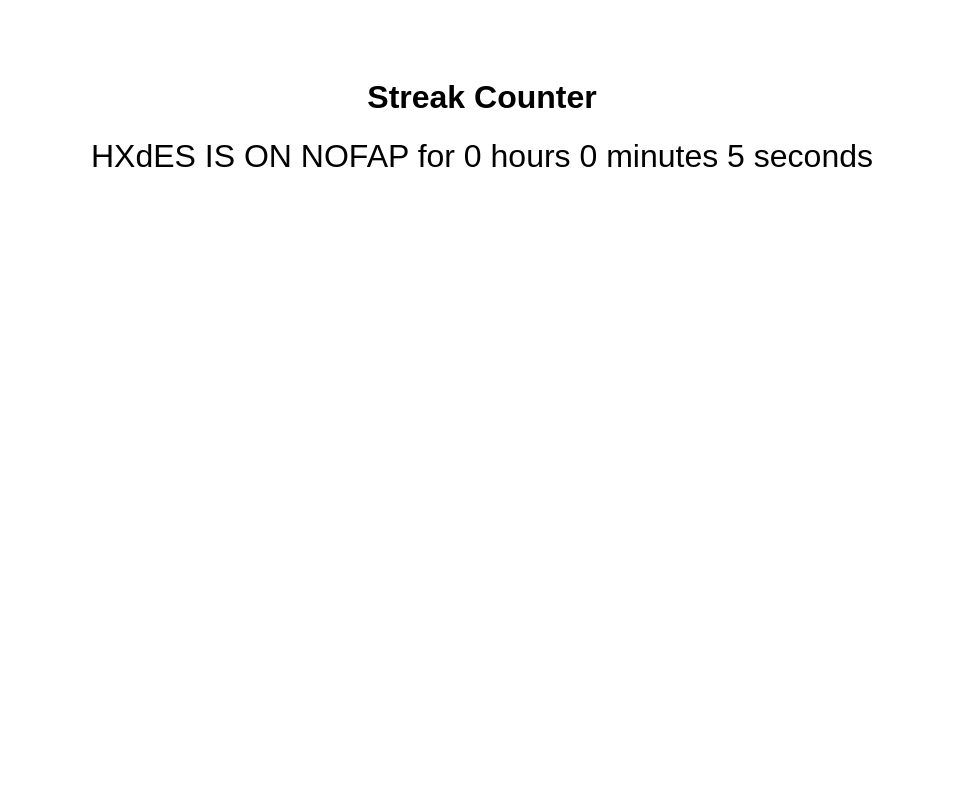
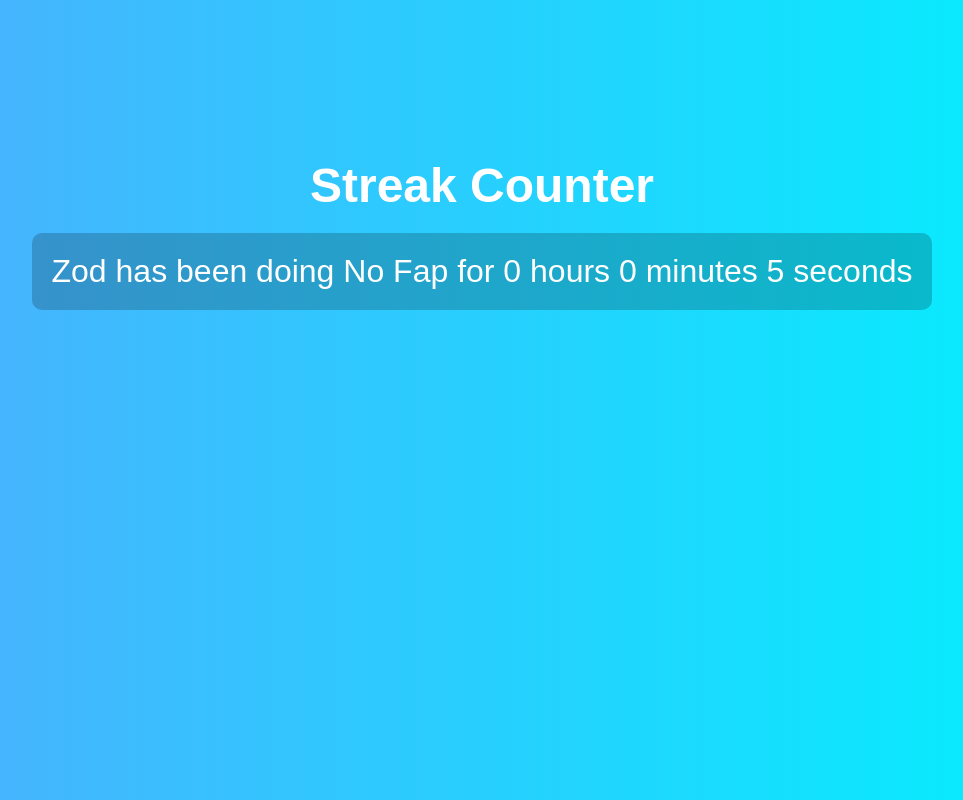
Before and after one commit to ras173/mystreAK, a plain HTML site: page index.html in a window 1280 px wide. Shown: the whole page, without its empty margins (158-1121 px from the left). Drawn offline with Linux system fonts and the light colour scheme.

Commit message:
Update index.html

```diff
--- a/index.html
+++ b/index.html
@@ -6,36 +6,52 @@
     <title>Streak Counter</title>
     <style>
         body {
-            font-family: Arial, sans-serif;
+            font-family: 'Arial', sans-serif;
             text-align: center;
             padding: 50px;
+            background: linear-gradient(to right, #4facfe, #00f2fe);
+            color: #fff;
+        }
+        h1 {
+            font-size: 3em;
+            margin-bottom: 20px;
         }
         #streak {
             font-size: 2em;
+            background-color: rgba(0, 0, 0, 0.2);
+            padding: 20px;
+            border-radius: 10px;
+            display: inline-block;
+        }
+        .container {
+            margin-top: 100px;
         }
     </style>
 </head>
 <body>
-    <h1>Streak Counter</h1>
-    <div id="streak">Zaid has been doing X for 0 hours 0 minutes 0 seconds</div>
+    <div class="container">
+        <h1>Streak Counter</h1>
+        <div id="streak">Zaid has been doing X for 0 hours 0 minutes 0 seconds</div>
+    </div>
     <script>
         function startStreakCounter() {
             const streakElement = document.getElementById('streak');
-            let hours = 0;
-            let minutes = 0;
-            let seconds = 0;
+            let startTime = localStorage.getItem('startTime');
+
+            if (!startTime) {
+                startTime = new Date().getTime();
+                localStorage.setItem('startTime', startTime);
+            }
 
             setInterval(() => {
-                seconds++;
-                if (seconds === 60) {
-                    seconds = 0;
-                    minutes++;
-                    if (minutes === 60) {
-                        minutes = 0;
-                        hours++;
-                    }
-                }
-                streakElement.textContent = `HXdES IS ON NOFAP for ${hours} hours ${minutes} minutes ${seconds} seconds`;
+                const currentTime = new Date().getTime();
+                const timeElapsed = currentTime - startTime;
+
+                const hours = Math.floor(timeElapsed / (1000 * 60 * 60));
+                const minutes = Math.floor((timeElapsed % (1000 * 60 * 60)) / (1000 * 60));
+                const seconds = Math.floor((timeElapsed % (1000 * 60)) / 1000);
+
+                streakElement.textContent = `Zod has been doing No Fap for ${hours} hours ${minutes} minutes ${seconds} seconds`;
             }, 1000);
         }
 
```
